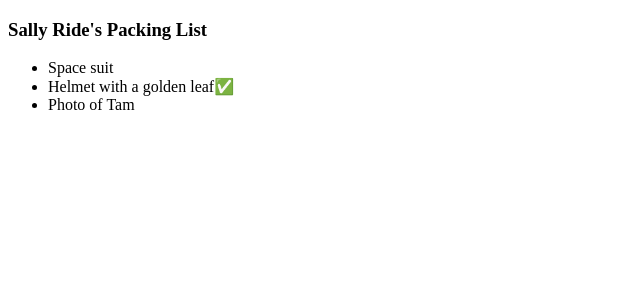
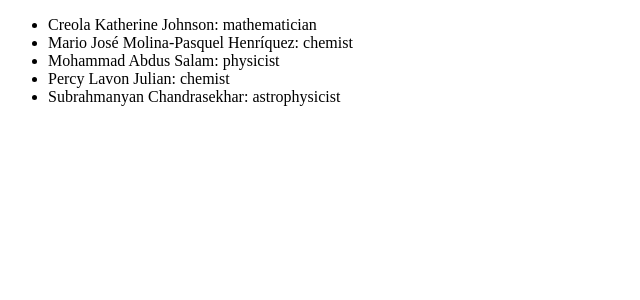
Before and after one commit to WabukoWabuko/LearningReactTS-JS, a React (Vite) app: page / in a window 1280 px wide. Shown: the top 300 px of the page, without its empty margins (0-640 px from the left). Built offline with nearby package versions, Linux system fonts and the light colour scheme.

Commit message:
Using and pulling data from Arrays

```diff
--- a/src/App.jsx
+++ b/src/App.jsx
@@ -18,34 +18,53 @@
 // // export default App
 
 
-function Item({ name, isPacked }) {
-  return (
-    <li className="item">
-      {isPacked ? name + "✅" : name}
-    </li>
-  )
-  // if (isPacked){return <li className="items">{name} ✅</li>;}
-  // return <li className="items">{name}</li>;
+// function Item({ name, isPacked }) {
+//   return (
+//     <li className="item">
+//       {isPacked ? name + "✅" : name}
+//     </li>
+//   )
+//   // if (isPacked){return <li className="items">{name} ✅</li>;}
+//   // return <li className="items">{name}</li>;
+// }
+
+// export default function PackingList() {
+//   return (
+//     <section>
+//       <h1>Sally Ride's Packing List</h1>
+//       <ul>
+//         <Item
+//           isPacked={false}
+//           name="Space suit"
+//         />
+//         <Item
+//           isPacked={true}
+//           name="Helmet with a golden leaf"
+//         />
+//         <Item
+//           isPacked={false}
+//           name="Photo of Tam"
+//         />
+//       </ul>
+//     </section>
+//   );
+// }
+
+// Rendering data from Arrays
+
+const people = [
+  'Creola Katherine Johnson: mathematician',
+  'Mario José Molina-Pasquel Henríquez: chemist',
+  'Mohammad Abdus Salam: physicist',
+  'Percy Lavon Julian: chemist',
+  'Subrahmanyan Chandrasekhar: astrophysicist'
+];
+
+
+export default function List() {
+  // Assigning a variable to mapped data
+  const listItems = people.map(person =>
+    <li>{person}</li>
+  );
+  return <ul>{listItems}</ul>;
 }
-
-export default function PackingList() {
-  return (
-    <section>
-      <h1>Sally Ride's Packing List</h1>
-      <ul>
-        <Item
-          isPacked={false}
-          name="Space suit"
-        />
-        <Item
-          isPacked={true}
-          name="Helmet with a golden leaf"
-        />
-        <Item
-          isPacked={false}
-          name="Photo of Tam"
-        />
-      </ul>
-    </section>
-  );
-}
```
